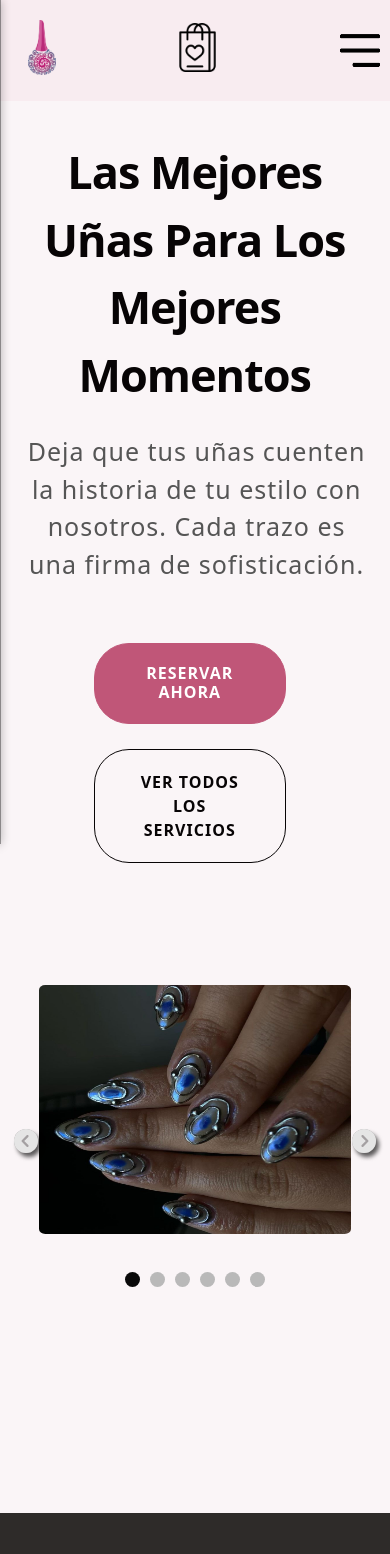
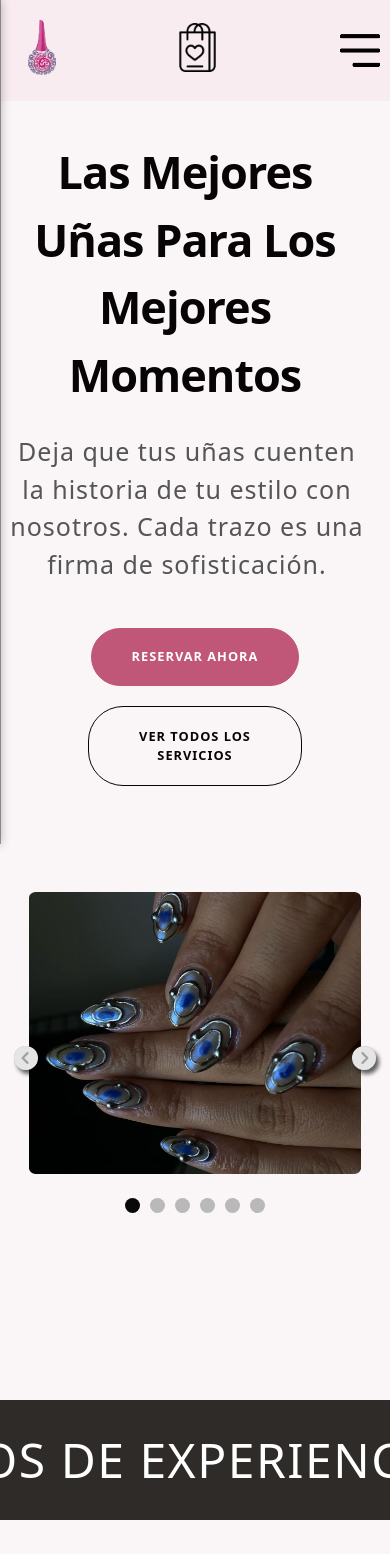
Before and after one commit to PSuarez18/cosmeticSofia, a React (Vite) app: page / in a window 390 px wide. Shown: the top 1554 px of the page. Built offline with nearby package versions, Linux system fonts and the light colour scheme.

Commit message:
imagenes seccion principal

```diff
--- a/index.html
+++ b/index.html
@@ -2,13 +2,9 @@
 <html lang="en">
   <head>
     <meta charset="UTF-8" />
-    <link rel="icon" type="image/svg+xml" href="/vite.svg" />
-    <!-- <link rel="preconnect" href="https://fonts.gstatic.com" crossorigin>
-    <link rel="preconnect" href="https://fonts.googleapis.com">
-
-<link href="https://fonts.googleapis.com/css2?family=Nunito+Sans:opsz,wght@6..12,300&family=Rufina:wght@400;700&display=swap" rel="stylesheet"> -->
+    <link rel="icon" type="image/svg+xml" href="src/assets/images/icon-nail-polis.png" />
     <meta name="viewport" content="width=device-width, initial-scale=1.0" />
-    <title>Vite + React</title>
+    <title>SofiaZillinails</title>
   </head>
   <body>
     <div id="root"></div>
--- a/src/styles/SectionPrincipal.css
+++ b/src/styles/SectionPrincipal.css
@@ -164,14 +164,14 @@
     }
 
     .botones {
-        margin-right: auto;
         height: 110px;
         width: 100%;
+        text-align: center;
+
     }
 
     .botones a {
-        margin-right: 30px;
-        margin-top: 25px;
+       margin: 4px;
     }
 
     .carrusel-container {
@@ -227,7 +227,7 @@
 
     .bloqueInfo {
         margin-top: 5%;
-        margin-left: 5%;
+        margin-left: 0;
         margin-bottom: 20px;
     }
 
@@ -238,7 +238,6 @@
     .informacion h1 {
         font-size: 45px;
         text-align: center; /* Alinea el texto al centro horizontalmente */
-        margin-right: 30px;
         align-items: center;
     }
 
@@ -247,21 +246,26 @@
         text-align: center; /* Alinea el texto al centro horizontalmente */
         margin-right: 30px;
         align-items: center;
-
         margin-top: 25px;
     }
 
     .botones {
-        margin-top: 0;
+        margin: auto;
         display: flex;
         flex-direction: column; /* Muestra los elementos uno debajo del otro */
         align-items: center; /* Alinea los elementos en el centro horizontal */
+        justify-content: baseline;
+        font-size: 0.7rem;
+    }
+    .botones a {
+        font-size: 0.8rem;
+        margin: 10px;
     }
 
 
     .foto {
-        height: 468px;
-        width: 468px;
+        height: 80%;
+        width: 60%;
     }
 }
 
@@ -327,8 +331,8 @@
 
     .foto {
         margin-top: 0px;
-        width: 80%;
-        height: 80%;
+        width: 85%;
+        height: 85%;
     }
 
 }
```
Also changed, not shown: src/assets/images/icon-nail-polis.png (added), 1 other file (tests, documents, lock files or other folders).
